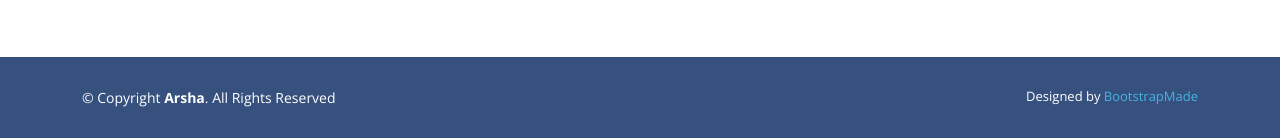
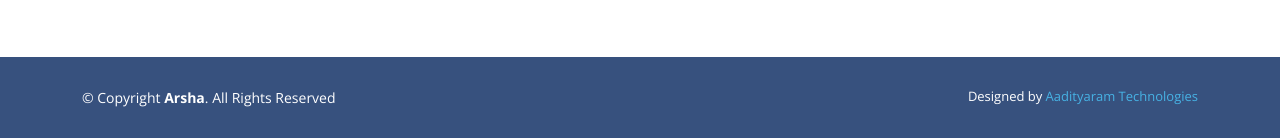
Before and after one commit to Ramachandran-Ramkey/Arsha_website_pactice, a plain HTML site: page inner-page.html in a window 1280 px wide. Shown: the part 856-994 px from the top of the page. Drawn offline with nearby package versions, Linux system fonts and the light colour scheme.

Commit message:
Update inner-page.html

```diff
--- a/inner-page.html
+++ b/inner-page.html
@@ -28,12 +28,7 @@
   <!-- Template Main CSS File -->
   <link href="assets/css/style.css" rel="stylesheet">
 
-  <!-- =======================================================
-  * Template Name: Arsha - v4.3.0
-  * Template URL: https://bootstrapmade.com/arsha-free-bootstrap-html-template-corporate/
-  * Author: BootstrapMade.com
-  * License: https://bootstrapmade.com/license/
-  ======================================================== -->
+
 </head>
 
 <body>
@@ -183,7 +178,7 @@
         <!-- You can delete the links only if you purchased the pro version. -->
         <!-- Licensing information: https://bootstrapmade.com/license/ -->
         <!-- Purchase the pro version with working PHP/AJAX contact form: https://bootstrapmade.com/arsha-free-bootstrap-html-template-corporate/ -->
-        Designed by <a href="https://bootstrapmade.com/">BootstrapMade</a>
+        Designed by <a href="https://www.aadityaramtech.com/">Aadityaram Technologies</a>
       </div>
 
     </div>
```
